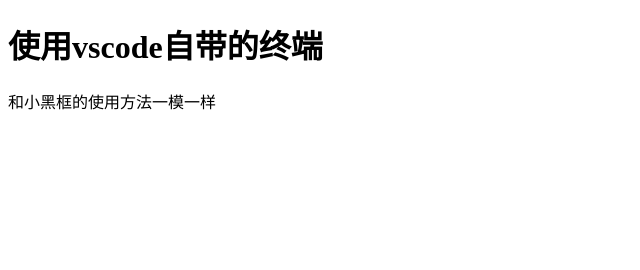
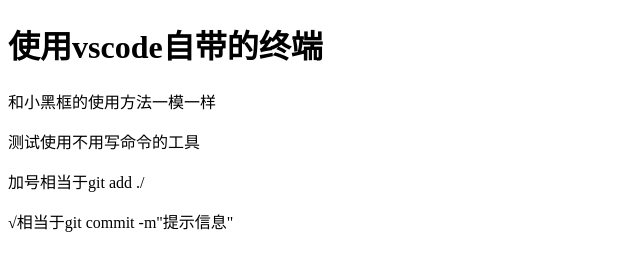
Before and after one commit to My110202/git-, a plain HTML site: page 03-index.html in a window 1280 px wide. Shown: the whole page, without its empty margins (0-640 px from the left). Drawn offline with Linux system fonts and the light colour scheme.

Commit message:
提示信息

```diff
--- a/03-index.html
+++ b/03-index.html
@@ -9,5 +9,11 @@
 <body>
     <h1>使用vscode自带的终端</h1>
     <p>和小黑框的使用方法一模一样</p>
+
+    <p>测试使用不用写命令的工具</p>
+
+    <p>加号相当于git add ./</p>
+    <p>√相当于git commit -m"提示信息"</p>
+
 </body>
 </html>
```
